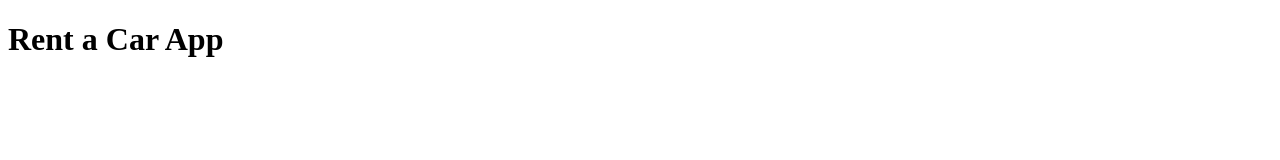
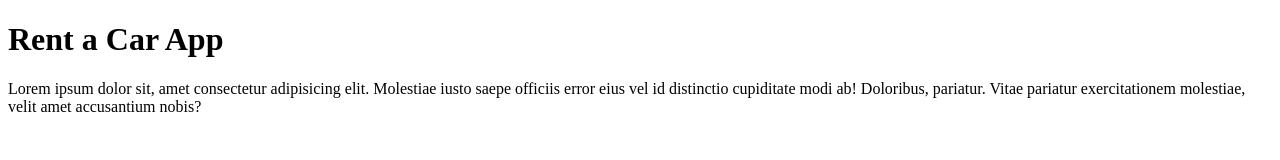
Before and after one commit to Reacherrr/rentAcarApp, a plain HTML site: page index.html in a window 1280 px wide. Drawn offline with Linux system fonts and the light colour scheme.

Commit message:
commit atalım

```diff
--- a/index.html
+++ b/index.html
@@ -7,5 +7,6 @@
 </head>
 <body>
     <h1>Rent a Car App</h1>
+    <p>Lorem ipsum dolor sit, amet consectetur adipisicing elit. Molestiae iusto saepe officiis error eius vel id distinctio cupiditate modi ab! Doloribus, pariatur. Vitae pariatur exercitationem molestiae, velit amet accusantium nobis?</p>
 </body>
 </html>
```
